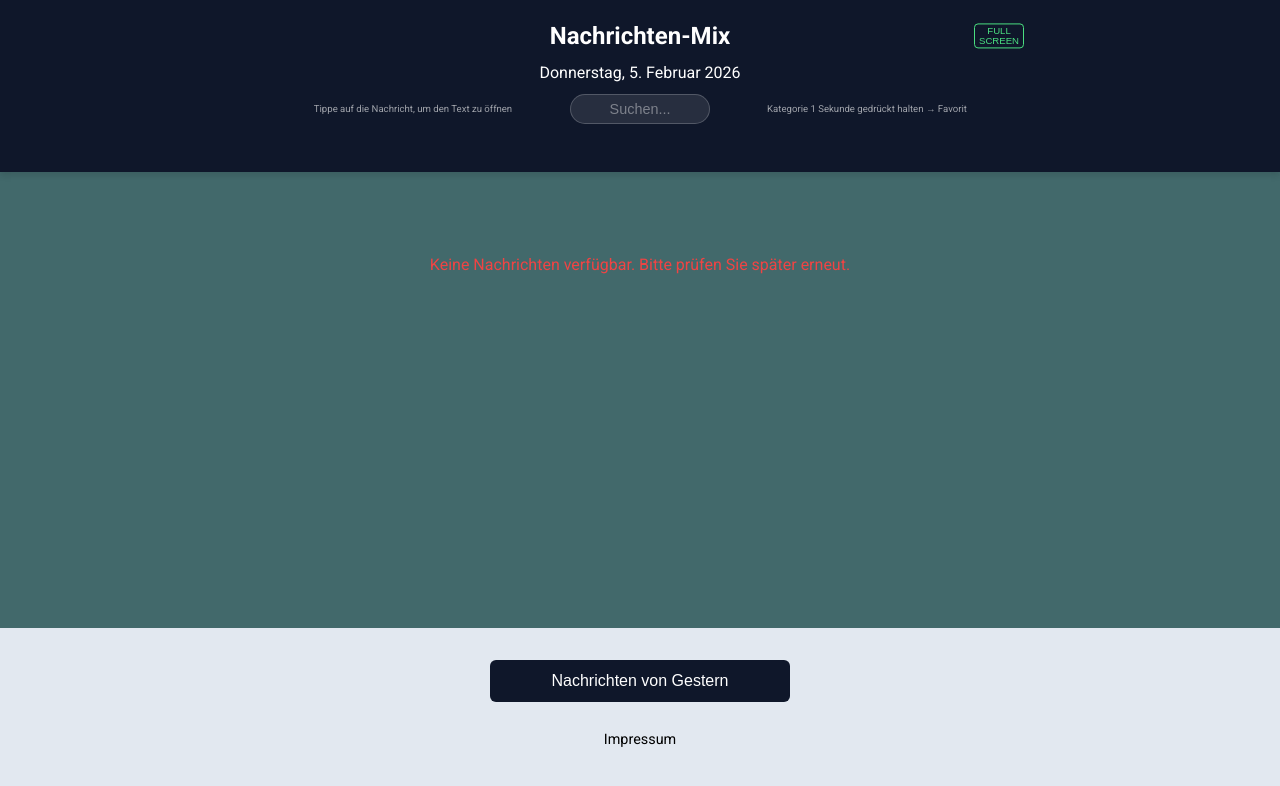
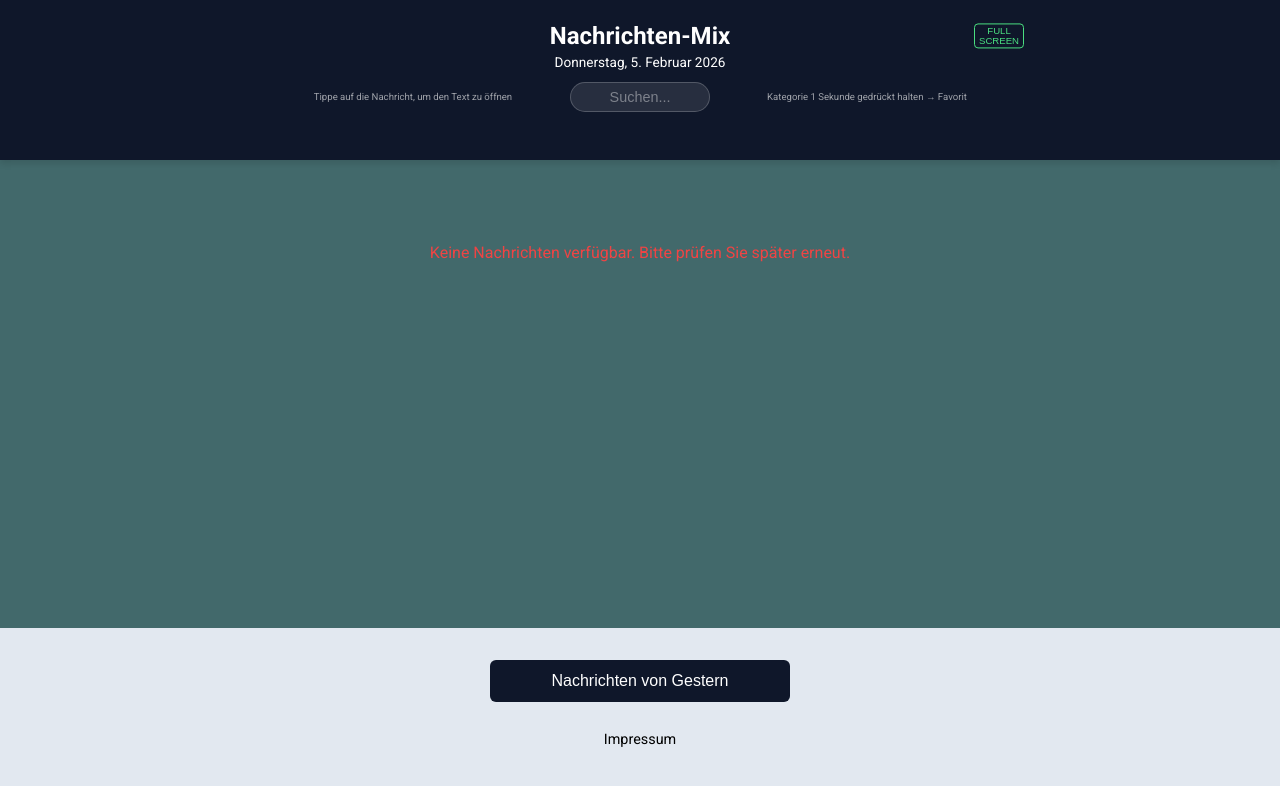
Before and after one commit to gnpanschur/Nachrichten-Mix, a website: page public/index.html in a window 1280 px wide. Drawn offline with Linux system fonts and the light colour scheme; no server answers.

Commit message:
UI: Reduce header spacing and adjust date font size

```diff
--- a/public/style.css
+++ b/public/style.css
@@ -77,9 +77,16 @@ body {
     display: flex;
     justify-content: center;
     align-items: center;
-    margin-bottom: 0.25rem;
+    margin-bottom: 0;
     height: 40px;
     /* Reserve space */
+}
+
+.date-display {
+    margin: 0;
+    line-height: 1.0;
+    padding-bottom: 0.25rem;
+    font-size: 0.85rem;
 }
 
 /* Remove margin from h1 inside the row to avoid conflict */
```
